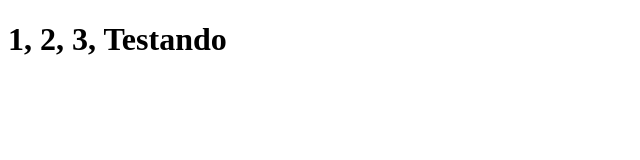
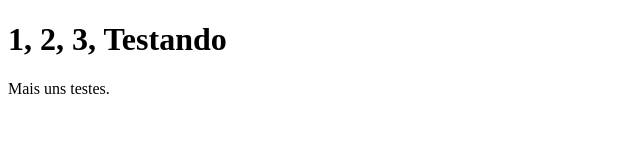
Before and after one commit to n0xemn/teste-git, a plain HTML site: page index.html in a window 1280 px wide. Shown: the whole page, without its empty margins (0-640 px from the left). Drawn offline with Linux system fonts and the light colour scheme.

Commit message:
Um novo paragrafo

```diff
--- a/index.html
+++ b/index.html
@@ -7,5 +7,6 @@
 </head>
 <body>
     <h1>1, 2, 3, Testando</h1>
+        <p>Mais uns testes.</p>
 </body>
 </html>
```
